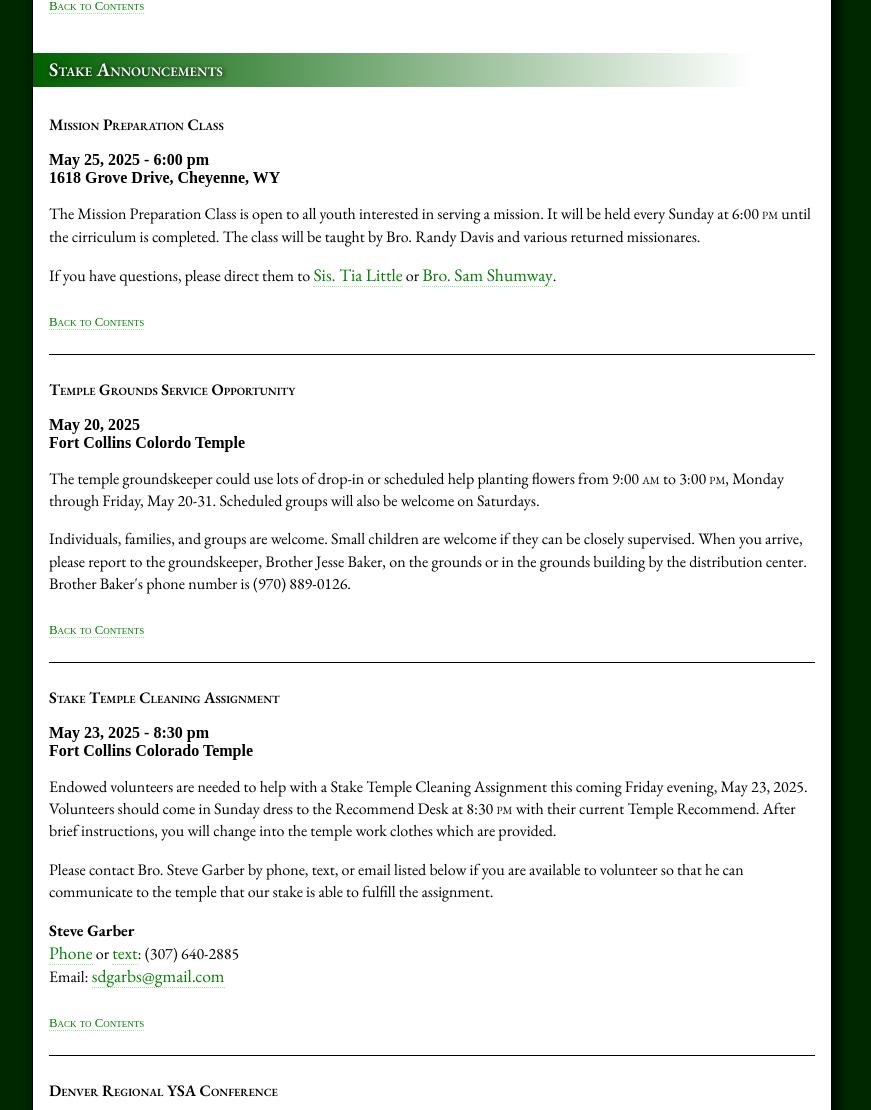
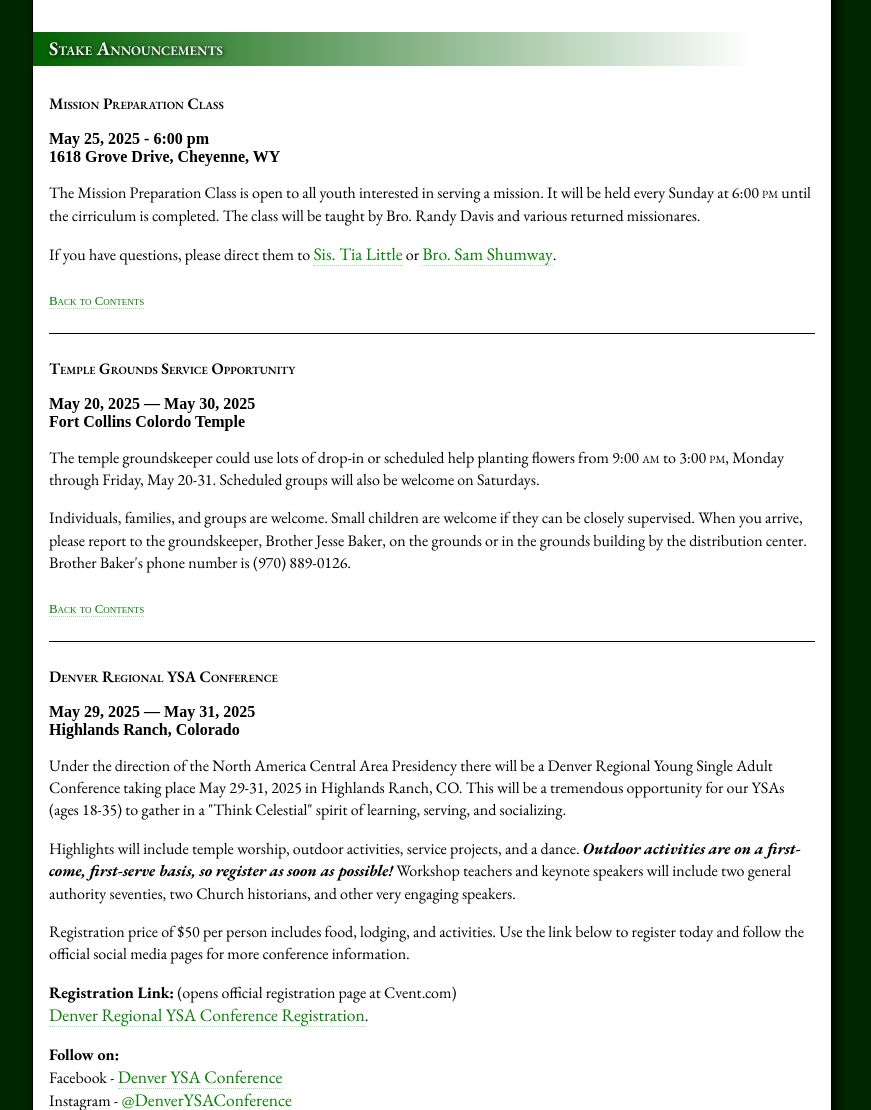
Before and after one commit to Wyoming-C64/westernhillsbulletin, a PHP site: page /announcements.php in a window 1280 px wide. Shown: the part 2798-3908 px from the top of the page, without its empty margins (208-1079 px from the left). Run offline with PHP 8.4, Linux system fonts and the light colour scheme; some web fonts are replaced.

Commit message:
Date change on announcement.

```diff
--- a/htdocs/announcements.php
+++ b/htdocs/announcements.php
@@ -94,23 +94,13 @@ $StakeAnnouncements = array(
     "title" => "Temple Grounds Service Opportunity",
     "subtitle" => "Love Flowers? This opportunity is for all ages!",
     "date" => strtotime("May 20, 2025"),
+    "enddate" => strtotime("May 30, 2025"),
     // "time" => strtotime(""),
     "location" => "Fort Collins Colordo Temple",
     "description" => "
     <p>The temple groundskeeper could use lots of drop-in or scheduled help planting flowers from 9:00 <span class='small-caps'>am</span> to 3:00 <span class='small-caps'>pm</span>, Monday through Friday, May 20-31. Scheduled groups will also be welcome on Saturdays.</p>
 
     <p>Individuals, families, and groups are welcome. Small children are welcome if they can be closely supervised. When you arrive, please report to the groundskeeper, Brother Jesse Baker, on the grounds or in the grounds building by the distribution center. Brother Baker's phone number is (970) 889-0126.</p>"
-  ),
-  array(
-    "title" => "Stake Temple Cleaning Assignment",
-    "date" => strtotime("May 23, 2025"),
-    "time" => strtotime("May 23, 2025 20:30:00"),
-    "location" => "Fort Collins Colorado Temple",
-    "description" => "<p>Endowed volunteers are needed to help with a Stake Temple Cleaning Assignment this coming Friday evening, May 23, 2025. Volunteers should come in Sunday dress to the Recommend Desk at 8:30 <span class='small-caps'>pm</span> with their current Temple Recommend. After brief instructions, you will change into the temple work clothes which are provided.</p>
-    <p>Please contact Bro. Steve Garber by phone, text, or email listed below if you are available to volunteer so that he can communicate to the temple that our stake is able to fulfill the assignment.</p>
-    <p><b>Steve Garber</b><br/>
-    <a href='tel:13076402885'>Phone</a> or <a href='sms:13076402885'>text</a>: (307) 640-2885<br/>
-    Email: <a href='mailto:Steve Garber &lt;sdgarbs@gmail.com&gt;' target='_blank'>sdgarbs@gmail.com</a></p>"
   ),
   array(
     "title" => "Denver Regional YSA Conference",
```
